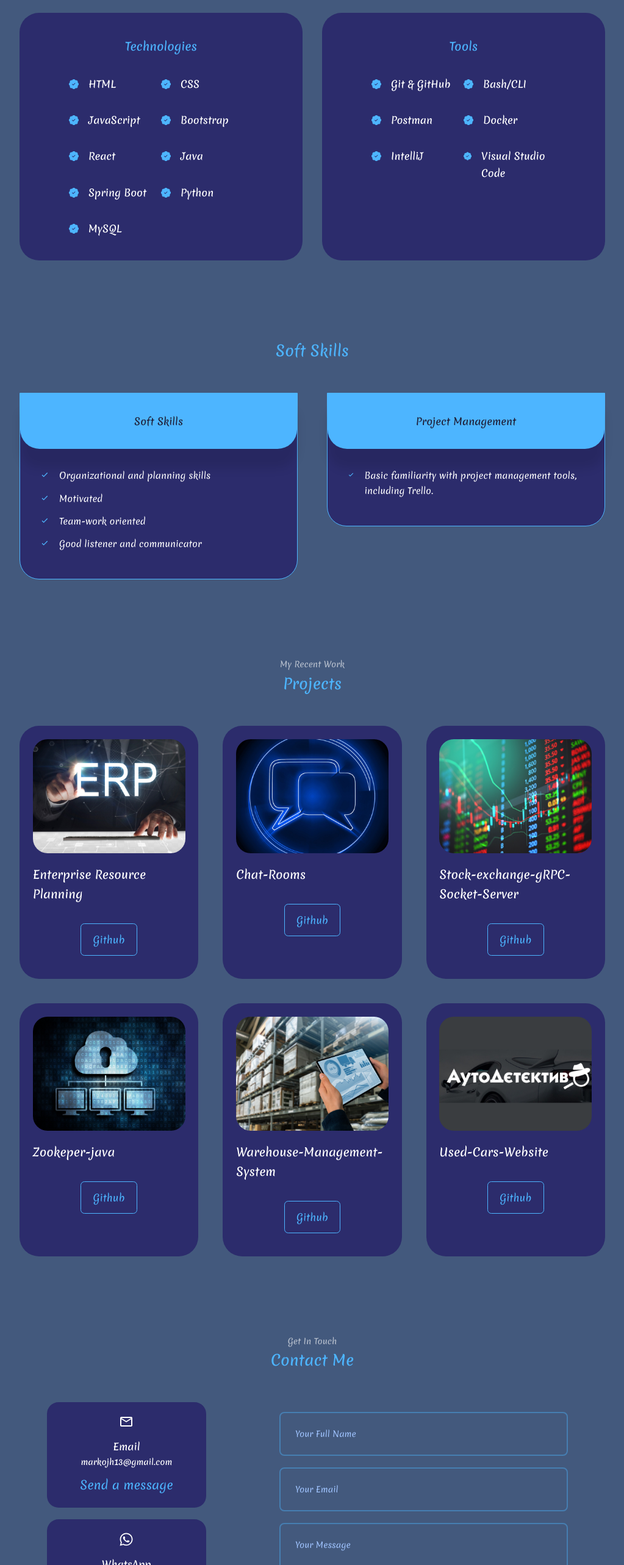
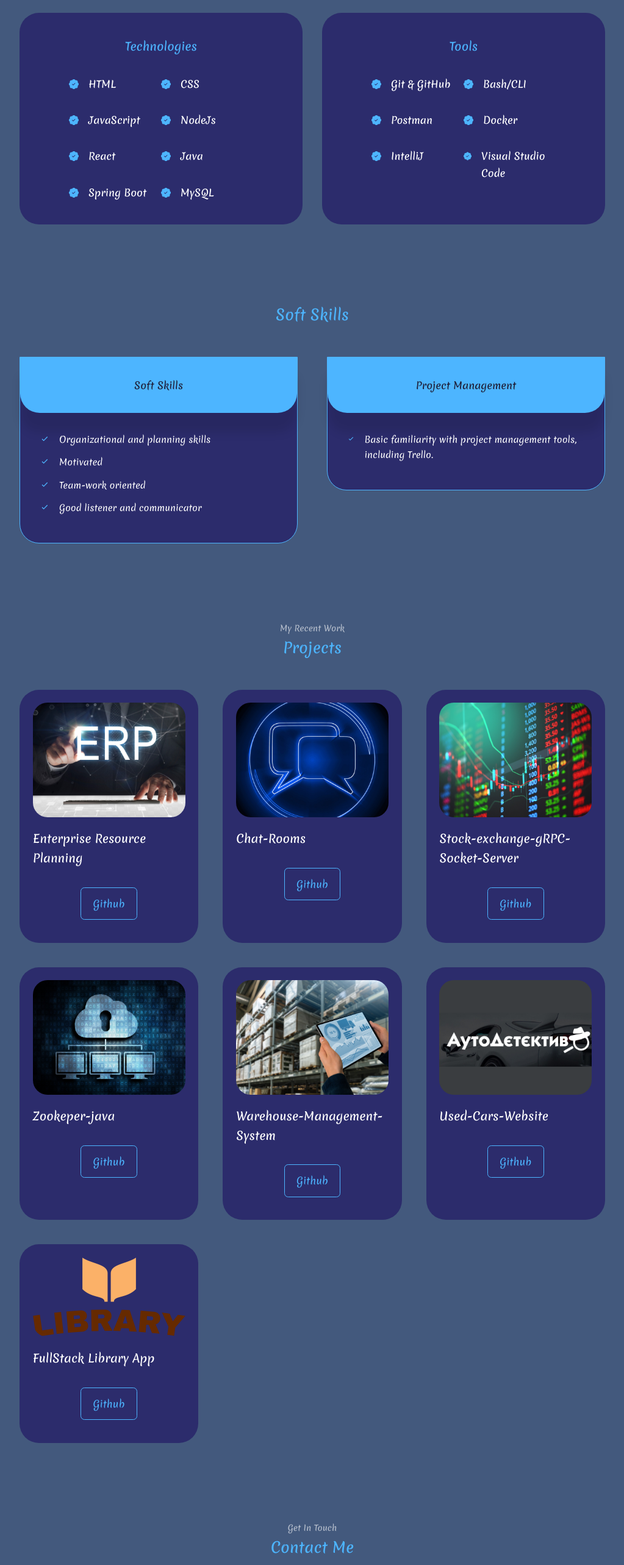
Before and after one commit to marko-cpu/My-Portfolio-Site, a React (Create React App) app: page / in a window 1280 px wide. Shown: the part 1794-4360 px from the top of the page at 61% size, without its empty margins (128-1151 px from the left). Built offline with nearby package versions, Linux system fonts and the light colour scheme.

Commit message:
update project section

```diff
--- a/package.json
+++ b/package.json
@@ -9,8 +9,10 @@
     "@testing-library/user-event": "^13.5.0",
     "emailjs": "^4.0.3",
     "emailjs-com": "^3.2.0",
+    "i18next": "^23.11.5",
     "react": "^18.3.1",
     "react-dom": "^18.3.1",
+    "react-i18next": "^14.1.2",
     "react-icons": "^5.2.1",
     "react-scripts": "5.0.1",
     "react-toastify": "^10.0.5",
--- a/src/components/experience/Experience.jsx
+++ b/src/components/experience/Experience.jsx
@@ -37,11 +37,11 @@ const Experience = () => {
             <article className='experience_details'>
               <BsPatchCheckFill className='experience_details-icon' />
              <div>
-              <h4>Bootstrap</h4>
+              <h4>NodeJs</h4>
 
              </div>
             </article>
-            <article className='experience_details'>
+             <article className='experience_details'>
               <BsPatchCheckFill className='experience_details-icon' />
               <div>
                 <h4>React</h4>
@@ -62,13 +62,13 @@ const Experience = () => {
 
               </div>
             </article>
-            <article className='experience_details'>
+           {/*  <article className='experience_details'>
               <BsPatchCheckFill className='experience_details-icon' />
               <div>
                 <h4>Python</h4>
 
               </div>
-            </article>
+            </article> */}
             <article className='experience_details'>
               <BsPatchCheckFill className='experience_details-icon' />
               <div>
--- a/src/components/portfolio/Portfolio.jsx
+++ b/src/components/portfolio/Portfolio.jsx
@@ -6,6 +6,8 @@ import IMG3 from "../../assets/stock.png";
 import IMG4 from "../../assets/zookeper.png";
 import IMG5 from "../../assets/warehouse.png";
 import IMG6 from "../../assets/used-car.png";
+import IMG7 from "../../assets/library.png";
+
 
 const data = [
   {
@@ -50,6 +52,13 @@ const data = [
     github: "https://github.com/marko-cpu/Used-Cars-Website",
     demo: "https://dribbble.com/shots/22987684-Personal-Web-Portfolio-Live-Website",
   },
+  {
+    id: 7,
+    image: IMG7,
+    title: "FullStack Library App",
+    github: "https://github.com/marko-cpu/Fullstack-Library-App/tree/master",
+    demo: "https://dribbble.com/shots/22987684-Personal-Web-Portfolio-Live-Website",
+  },
 ];
 
 const Portfolio = () => {
```
Also changed, not shown: src/assets/library.png (added), 1 other file (tests, documents, lock files or other folders).
